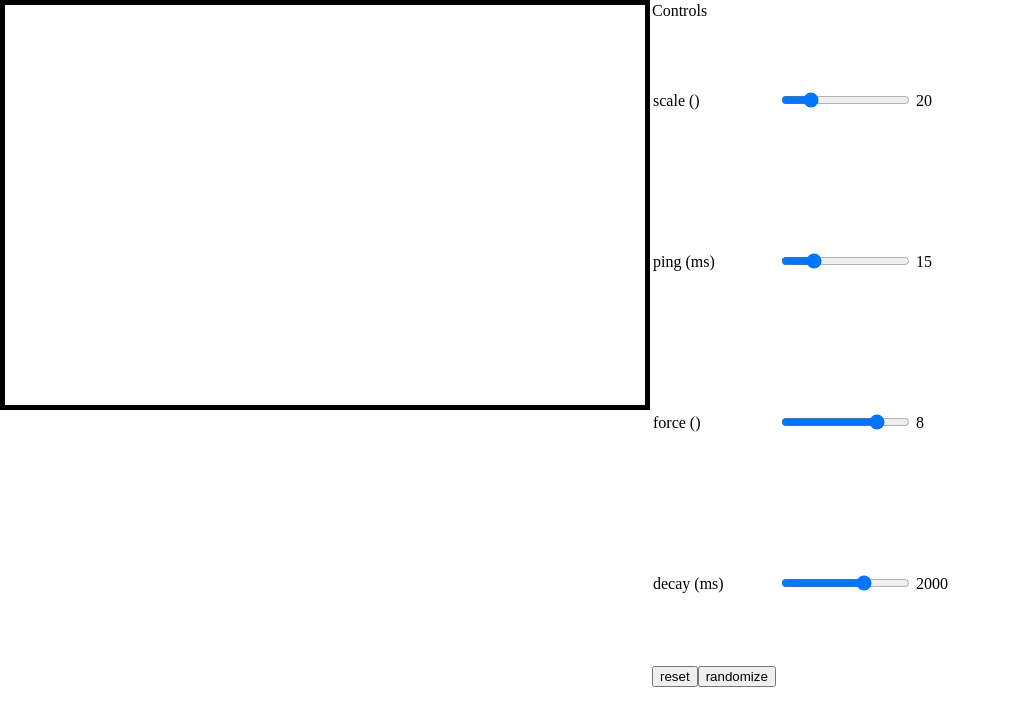
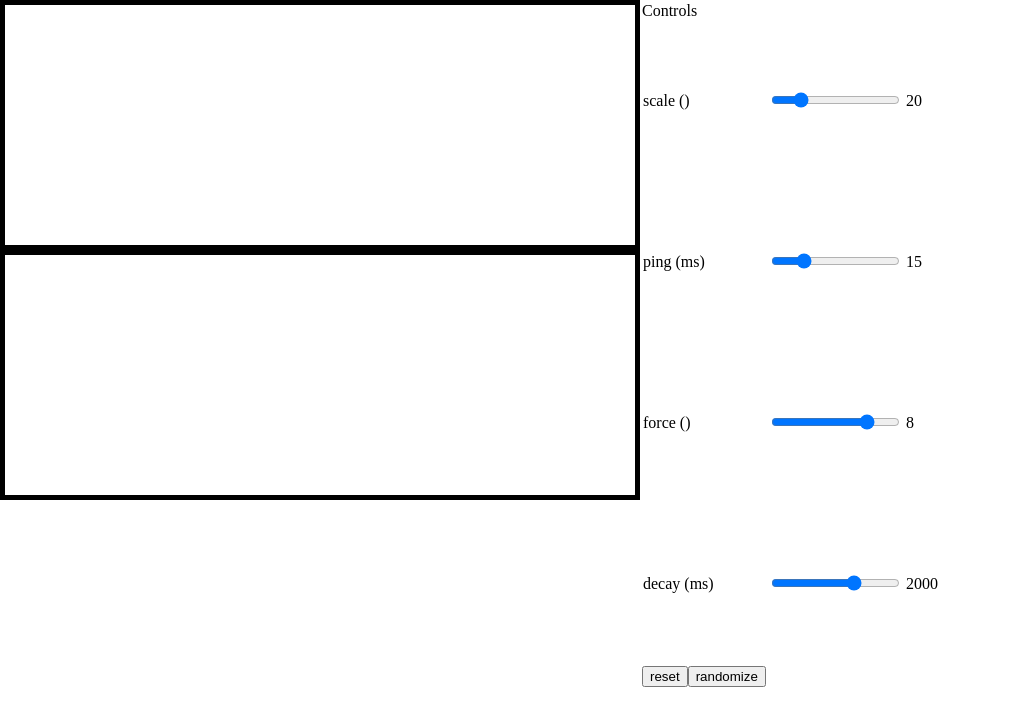
Before and after one commit to jacksonrya/vue-mouse-topography, a Vue app: page / in a window 1280 px wide. Shown: the top 726 px of the page, without its empty margins (0-1011 px from the left). Built offline with nearby package versions, Linux system fonts and the light colour scheme; the HTML template or start-up script is replaced by a standard one.

Commit message:
Attach mouse events to element of the given element id
- Use the interfaceId prop to grab an element in the document, from
which mouse events are tracked

```diff
--- a/src/App.vue
+++ b/src/App.vue
@@ -1,5 +1,6 @@
 <template>
   <div id="app">
+    <div class="container">
       <mouse-topo
         ref="topo"
         class="contours"
@@ -7,7 +8,13 @@
         :ping="controls.ping.value"
         :force="controls.force.value"
         :decay="controls.decay.value"
+        :interface-id="interfaceId"
       />
+      <div
+        :id="interfaceId"
+        class="contours"
+      />
+    </div>
     <table class="controls">
       <thead><tr>Controls</tr></thead>
 
@@ -79,7 +86,7 @@ export default {
   name: 'App',
   components: { MouseTopo },
   data() {
-    return { controls: CONTROLS }
+    return { interfaceId: 'mouse-interface', controls: CONTROLS }
   },
   methods: {
     reset () {
@@ -103,9 +110,20 @@ export default {
   display: flex;
 }
 
-#app > .contours {
+.container {
+  width: 50%;
+  height: 500px;
+
+  display: flex;
+  flex-direction:column;
+}
+
+.contours {
   border: 5px solid black;
-  width: 50%;
-  height: 50%;
+  height: 100%;
+}
+
+.mouse-interface {
+  background-color: #efefff;
 }
 </style>
--- a/src/MouseTopography.js
+++ b/src/MouseTopography.js
@@ -101,7 +101,10 @@ export class MouseTopography {
   }
 
   /** Update the mouse position via the given mouse event's data */
-  updateMousePosition(e) {
+  updateMousePosition(e, interfaceEl) {
+    console.log(MouseTrackingManager.getMousePositionFromEvent(e))
+    console.log(MouseTrackingManager.getMousePositionRelativeToGivenEl(e, interfaceEl))
+
     this.mouse.updateMousePosition(e)
     this.updateHoveredCell(e)
   }
--- a/src/vue-mouse-topography.vue
+++ b/src/vue-mouse-topography.vue
@@ -1,9 +1,7 @@
 <template>
   <div
+    id="default-interface"
     class="topography"
-    @click="handleClick"
-    @mousemove="handleMousemove"
-    @mouseleave="handleMouseleave"
   >
     <!-- <div -->
     <!--   :id="sketchId" -->
@@ -19,6 +17,8 @@ const DEFAULT_SCALE_COEFFICIENT = 20 // Degree of polygon simplification
 const DEFAULT_PING_TIME = 15 // Amount of time(ms) between updates, in milliseconds.
 const DEFAULT_FORCE = 8 // The amount of 'z' added to a point during mouse movement.
 const DEFAULT_DECAY_TIME = 2000 // Amount of time(ms) before a cell stops growing when the mouse hovers over a cell.
+
+const DEFAULT_INTERFACE_ID = 'default-interface'
 
 var id = 0 // Unique id of of this component // TODO: test that this enables parallel topography instances
 
@@ -68,7 +68,7 @@ export default {
       type: String,
       required: false,
       default () {
-        return undefined
+        return DEFAULT_INTERFACE_ID
       },
     },
   },
@@ -97,7 +97,21 @@ export default {
         decay: this.decay,
         force: this.force,
         ping: this.ping,
-        interfaceId: this.interfaceId || this.sketchId,
+        interfaceId: this.interfaceId,
+      }
+    },
+
+    /** The element that is the mouse interface for drawing the topography. Any element in the document. */
+    mouseInterfaceEl() {
+      return document.getElementById(this.interfaceId)
+    },
+
+    /** The mouse interface's events and handler functions for when each event is triggered */
+    interfaceEventHandlers() {
+      return {
+        mousemove: this.handleMousemove,
+        mouseleave: this.disable,
+        click: this.handleClick,
       }
     },
   },
@@ -114,9 +128,17 @@ export default {
   },
   mounted () {
     this.mouseTopo = new MouseTopography(this.topoConfig)
+
+    Object.entries(this.interfaceEventHandlers).forEach(([ event, handler ]) => {
+      this.mouseInterfaceEl.addEventListener(event, handler)
+    })
   },
   unmounted () {
     this.mouseTopo.kill()
+
+    Object.entries(this.interfaceEventHandlers).forEach(([ event ]) => {
+      this.mouseInterfaceEl.removeEventListener(event)
+    })
   },
   methods: {
     handleClick (e) {
@@ -124,7 +146,7 @@ export default {
     },
 
     handleMousemove (e) {
-      this.mouseTopo.updateMousePosition(e)
+      this.mouseTopo.updateMousePosition(e, this.mouseInterfaceEl)
     },
 
     handleMouseleave () {
```
Lines whose indentation alone changed are shown as unchanged.
